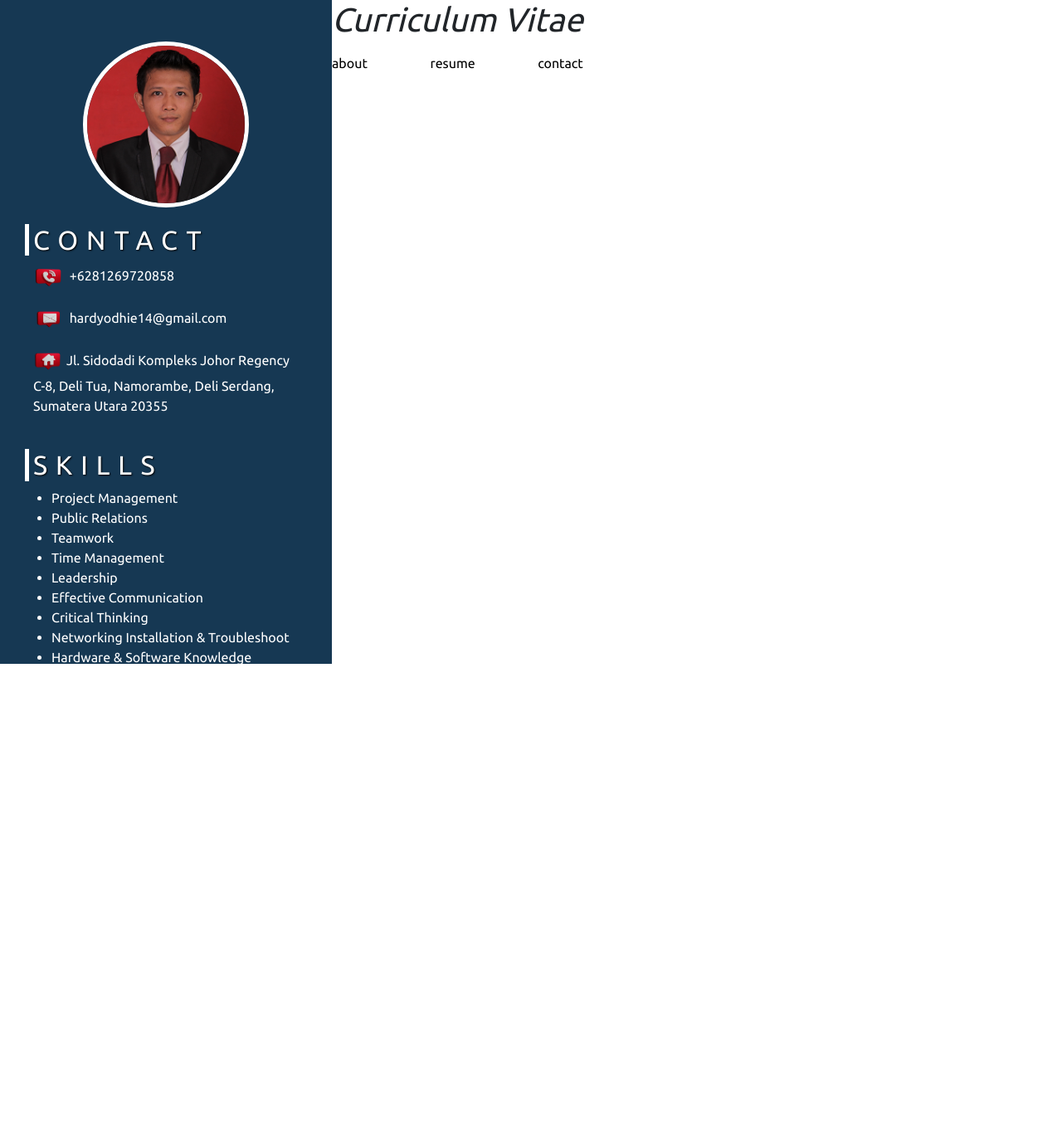
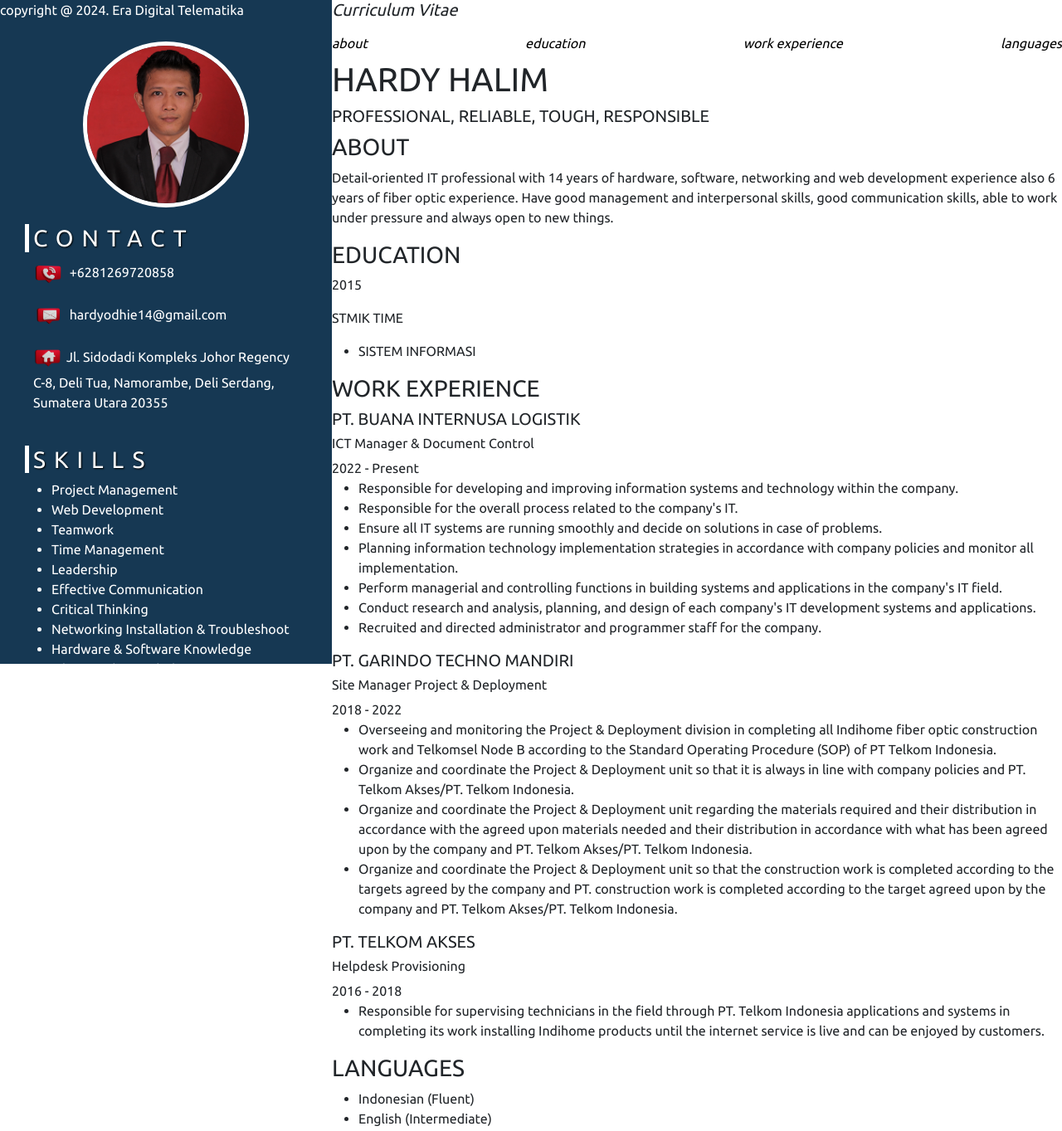
Before and after one commit to odhz14/cv, a plain HTML site: page index.html in a window 1280 px wide. Shown: the whole page at 83% size. Before the commit the page ends 800 px from the top, so only its background shows below. Drawn offline with nearby package versions, Linux system fonts and the light colour scheme; files whose address does not match are found by name.

Commit message:
Update index.html

```diff
--- a/index.html
+++ b/index.html
@@ -4,12 +4,10 @@
     <meta charset="UTF-8">
     <meta name="viewport" content="width=device-width, initial-scale=1.0">
     <link rel="icon" href="assets/img/icon.ico">
-
     <!-- Bootstrap CSS -->
     <link href="https://cdn.jsdelivr.net/npm/bootstrap@5.0.2/dist/css/bootstrap.min.css" rel="stylesheet" integrity="sha384-EVSTQN3/azprG1Anm3QDgpJLIm9Nao0Yz1ztcQTwFspd3yD65VohhpuuCOmLASjC" crossorigin="anonymous">
     <!-- My CSS Style -->
     <link rel="stylesheet" href="assets/style.css">
-
     <title>Curriculum Vitae - Hardy</title>
 </head>
 
@@ -20,7 +18,7 @@
         <div class="pp">
 
             <img src="assets/img/pp.png" class="foto">
-            <h2 class="head-lc">CONTACT</h2>
+            <h3 class="head-lc">CONTACT</h3>
                 <div class="contact">
                     <p>
                         <img src="assets/img/contact.png" class="img">
@@ -35,11 +33,11 @@
                     </p>
                 </div>
             <br>
-            <h2 class="head-lc">SKILLS</h2>
+            <h3 class="head-lc">SKILLS</h3>
                 <div class="skills">
                     <ul>
                         <li>Project Management</li>
-                        <li>Public Relations</li>
+                        <li>Web Development</li>
                         <li>Teamwork</li>
                         <li>Time Management</li>
                         <li>Leadership</li>
@@ -53,16 +51,84 @@
 
         </div>
 
+        <div class="footer">
+            <p>copyright @ 2024. Era Digital Telematika</p>
+        </div>
+
     </div>
 
     <div class="right-container">
 
-        <h1 class="headbar">Curriculum Vitae</h1>
+        <div class="headbar">
+            <h5>Curriculum Vitae</h5>
+            <div class="navbar">
+                <a href="#about" class="navbar-list">about</a>
+                <a href="#education" class="navbar-list">education</a>
+                <a href="#work-experience" class="navbar-list">work experience</a>
+                <a href="#languages" class="navbar-list">languages</a>
+            </div>
+        </div>
 
-        <div class="navbar">
-            <a href="#about">about</a>
-            <a href="#resume">resume</a>
-            <a href="#contact">contact</a>
+        <div id="nama">
+            <h1>HARDY HALIM</h1>
+            <h5>PROFESSIONAL, RELIABLE, TOUGH, RESPONSIBLE</h5>
+        </div>
+
+        <div id="about">
+            <h3>ABOUT</h3>
+            <p>
+                Detail-oriented IT professional with 14 years of hardware, software, networking and web development experience also 6 years of fiber optic experience. Have good management and interpersonal skills, good communication skills, able to work under pressure and always open to new things.
+            </p>
+        </div>
+
+        <div id="education">
+            <h3>EDUCATION</h3>
+            <p>2015</p>
+            <p>STMIK TIME</p>
+                <ul>
+                    <li>SISTEM INFORMASI</li>
+                </ul>
+        </div>
+
+        <div id="work-experience">
+            <h3>WORK EXPERIENCE</h3>
+                <h5>PT. BUANA INTERNUSA LOGISTIK</h5>
+                <h6>ICT Manager & Document Control</h6>
+                    <span>2022 - Present</span>
+                    <ul>
+                        <li>Responsible for developing and improving information systems and technology within the company.</li>
+                        <li>Responsible for the overall process related to the company's IT.</li>
+                        <li>Ensure all IT systems are running smoothly and decide on solutions in case of problems.</li>
+                        <li>Planning information technology implementation strategies in accordance with company policies and monitor all implementation.</li>
+                        <li>Perform managerial and controlling functions in building systems and applications in the company's IT field.</li>
+                        <li>Conduct research and analysis, planning, and design of each company's IT development systems and applications.</li>
+                        <li>Recruited and directed administrator and programmer staff for the company.</li>
+                    </ul>
+
+                <h5>PT. GARINDO TECHNO MANDIRI</h5>
+                <h6>Site Manager Project & Deployment</h6>
+                <span>2018 - 2022</span>
+                    <ul>
+                        <li>Overseeing and monitoring the Project & Deployment division in completing all Indihome fiber optic construction work and Telkomsel Node B according to the Standard Operating Procedure (SOP) of PT Telkom Indonesia.</li>
+                        <li>Organize and coordinate the Project & Deployment unit so that it is always in line with company policies and PT. Telkom Akses/PT. Telkom Indonesia.</li>
+                        <li>Organize and coordinate the Project & Deployment unit regarding the materials required and their distribution in accordance with the agreed upon materials needed and their distribution in accordance with what has been agreed upon by the company and PT. Telkom Akses/PT. Telkom Indonesia.</li>
+                        <li>Organize and coordinate the Project & Deployment unit so that the construction work is completed according to the targets agreed by the company and PT. construction work is completed according to the target agreed upon by the company and PT. Telkom Akses/PT. Telkom Indonesia.</li>
+                    </ul>
+
+                <h5>PT. TELKOM AKSES</h5>
+                <h6>Helpdesk Provisioning</h6>
+                <span>2016 - 2018</span>
+                    <ul>
+                        <li>Responsible for supervising technicians in the field through PT. Telkom Indonesia applications and systems in completing its work installing Indihome products until the internet service is live and can be enjoyed by customers.</li>
+                    </ul>
+        </div>
+
+        <div id="languages">
+            <h3>LANGUAGES</h3>
+                <ul>
+                    <li>Indonesian (Fluent)</li>
+                    <li>English (Intermediate)</li>
+                </ul>
         </div>
 
     </div>
```
